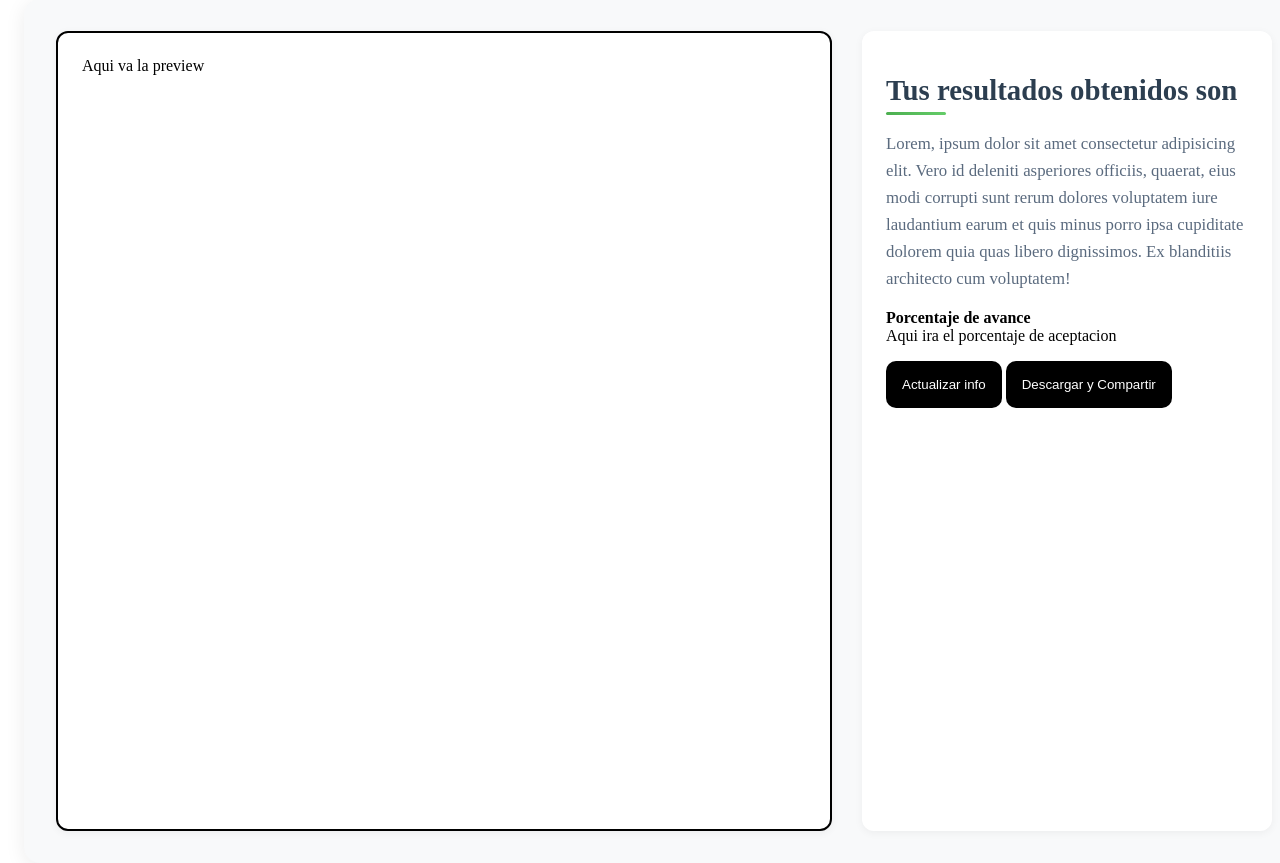
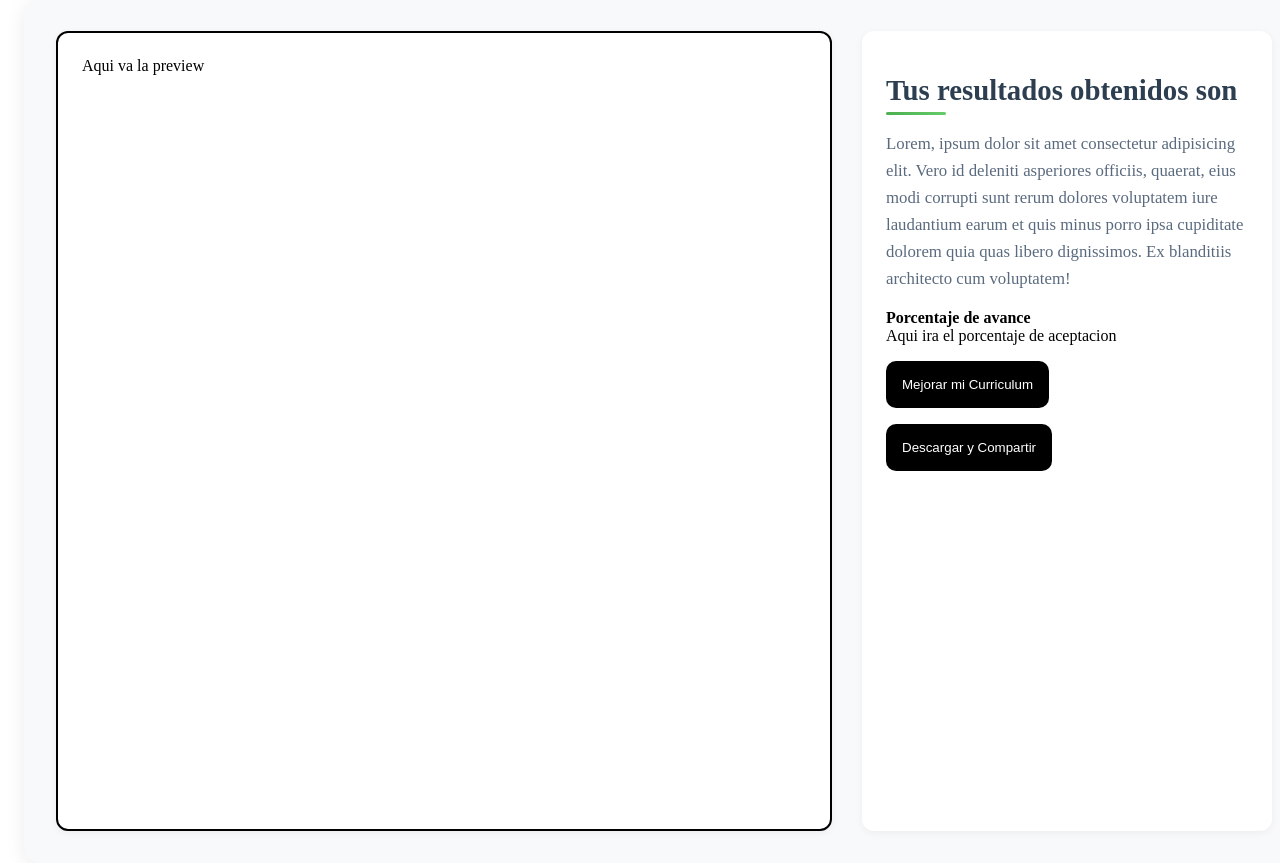
Before and after one commit to GabrielManzanilla/CV_Generator, a Django app: page /feedback/ in a window 1280 px wide. Shown: the part 17-880 px from the top of the page. Run offline with Django 5.2, Linux system fonts and the light colour scheme.

```diff
--- a/CV_Generator/urls.py
+++ b/CV_Generator/urls.py
@@ -18,6 +18,7 @@ from django.contrib import admin
 from django.urls import path, include
 
 urlpatterns = [
+	#path('', include('home.urls')),
     path('admin/', admin.site.urls),
 	path('feedback/', include('feedback.urls')),
 	path('request_info/', include('request_info.urls')),
--- a/feedback/templates/feedback.html
+++ b/feedback/templates/feedback.html
@@ -16,7 +16,9 @@
 			<b>Porcentaje de avance</b>
 			<div>Aqui ira el porcentaje de aceptacion</div>
 			<div>
-				<button id="update_results">Actualizar info</button>
+                <form action="{% url 'fix_feedback' %}" method="get">
+                    <button type="submit">Mejorar mi Curriculum</button>
+                </form>
 				<button>Descargar y Compartir</button>
 			</div>
 		</div>
@@ -163,10 +165,5 @@ button:hover{
 }
 
 </style>
-<script>
-	document.getElementById('update_results').addEventListener('click', function() {
-		window.locatiion('/feedback/update_results');
-		alert('Actualizando resultados');
-	});
-</script>
+
 </html>
--- a/request_info/templates/form_page.html
+++ b/request_info/templates/form_page.html
@@ -20,6 +20,8 @@
             height: 90%;
             width: 100%;
             max-width: 800px;
+            margin : 1rem auto;
+
         }
         h1 {
             text-align: center;
--- a/request_info/views.py
+++ b/request_info/views.py
@@ -1,4 +1,5 @@
 from django.shortcuts import render
+from django.shortcuts import redirect
 
 # Create your views here.
 
@@ -8,10 +9,8 @@ def request_info(request):
 				personal_info = request.POST.get('personal_info')
 				fixed_info = request.POST.get('personal_fixes')
 				vacancy_info = request.POST.get('vacancy_info')
-				# Add more fields as needed
 
-				# Here you can save the data to the database or perform other actions
 
-				#return render(request, 'request_info/success.html', {'name': name})
+				return redirect('/feedback')
 
 		return render(request, 'form_page.html')
```
Also changed, not shown: feedback/views.py (+1 -7 lines).
